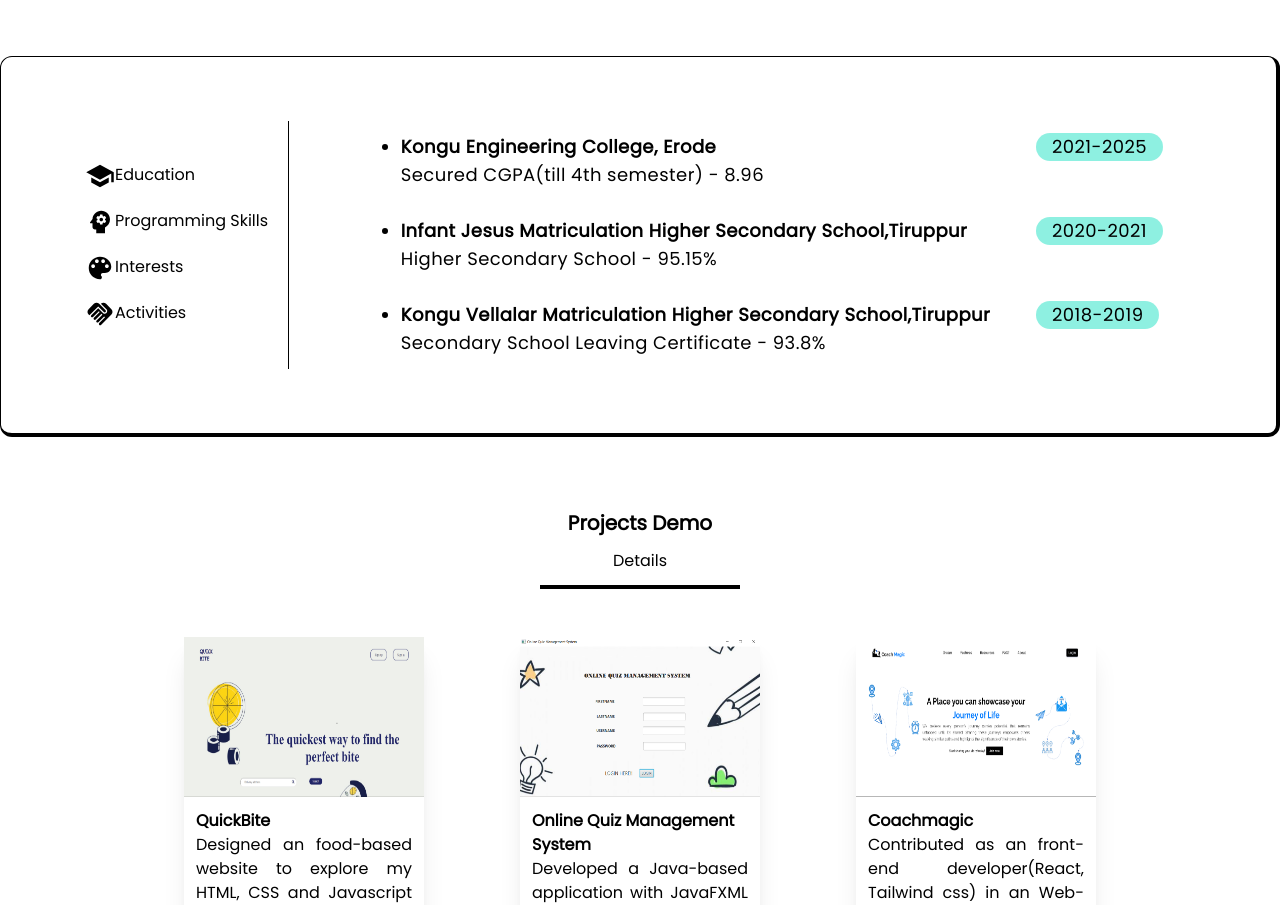
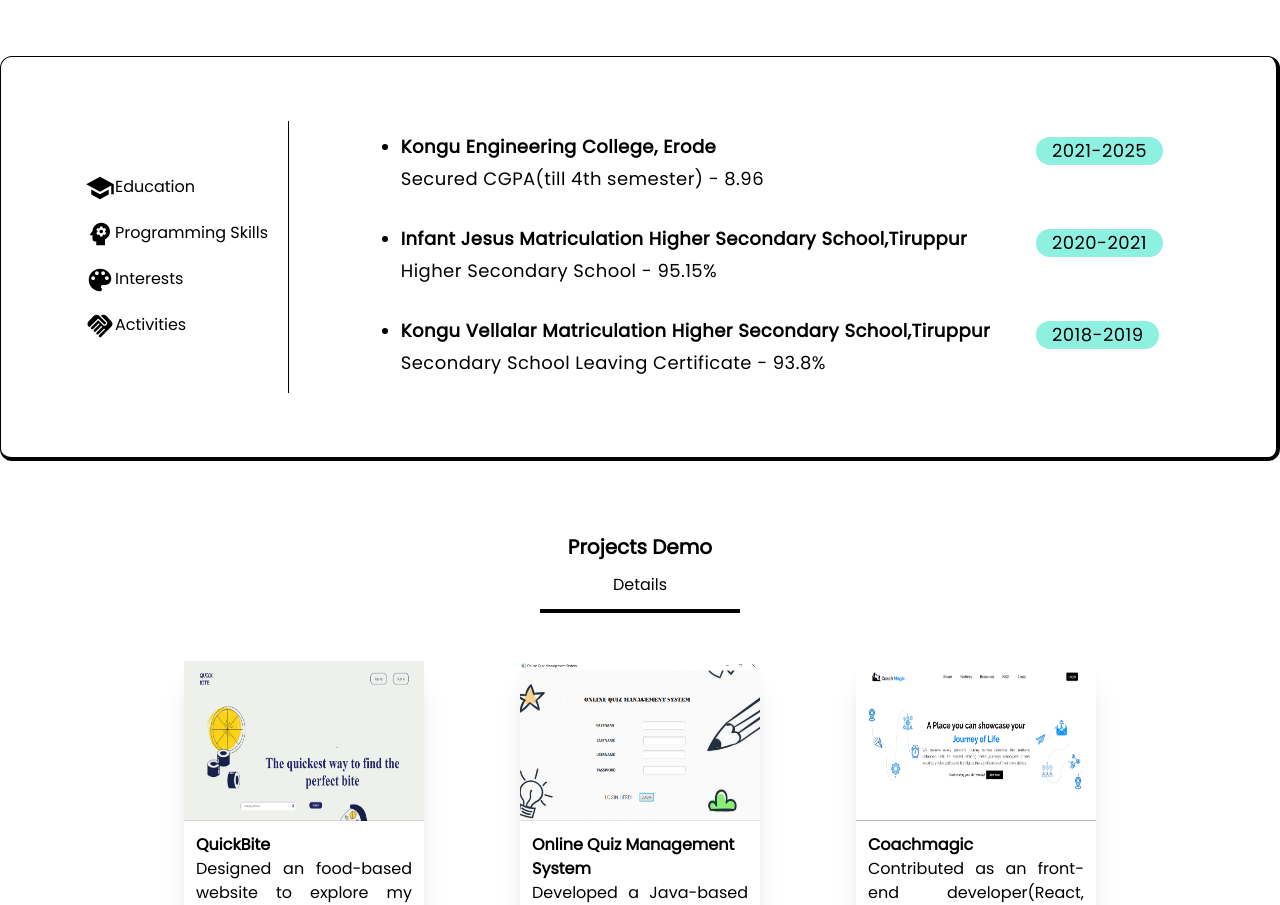
Before and after one commit to kiruthiyaashree/kiruthiyaashree.github.io, a React (Create React App) app: page / in a window 1280 px wide. Shown: the part 1280-2185 px from the top of the page. Built offline with nearby package versions, Linux system fonts and the light colour scheme.

Commit message:
spacing alignment

```diff
--- a/src/components/Education.js
+++ b/src/components/Education.js
@@ -5,30 +5,30 @@ export default function Education()
                             <ul className="list-disc  tracking-wide">
                                 <div className="md:grid md:grid-cols-[5fr_1fr]">
                                     <li >
-                                    <span className="font-bold">Kongu Engineering College, Erode </span>
-                                        <p className="">Secured CGPA(till 4th semester) - 8.96</p>
+                                    <span className="font-bold py-1">Kongu Engineering College, Erode </span>
+                                        <p className="py-1">Secured CGPA(till 4th semester) - 8.96</p>
                                     </li>
-                                    <div className="time_period">
+                                    <div className="time_period py-1">
                                     <p className="flex items-center rounded-full w-fit bg-teal-300/70 px-4">2021-2025</p>
                                     </div>
                                 </div>
                                 <br/>
                                 <div className="md:grid md:grid-cols-[5fr_1fr] ">
                                     <li >
-                                    <span className="font-bold">Infant Jesus Matriculation Higher Secondary School,Tiruppur</span>
-                                        <p >Higher Secondary School - 95.15%</p>
+                                    <span className="font-bold py-1">Infant Jesus Matriculation Higher Secondary School,Tiruppur</span>
+                                        <p className="py-1">Higher Secondary School - 95.15%</p>
                                     </li>
-                                    <div className="time_period">
+                                    <div className="time_period py-1">
                                     <p className="flex items-center rounded-full w-fit bg-teal-300/70 px-4">2020-2021</p>
                                     </div>
                                 </div>
                                 <br/>
                                 <div className="md:grid md:grid-cols-[5fr_1fr] ">
                                     <li>
-                                    <span className="font-bold">Kongu Vellalar Matriculation Higher Secondary School,Tiruppur</span>
-                                        <p>Secondary School Leaving Certificate - 93.8%</p>
+                                    <span className="font-bold py-1">Kongu Vellalar Matriculation Higher Secondary School,Tiruppur</span>
+                                        <p className="py-1">Secondary School Leaving Certificate - 93.8%</p>
                                     </li>
-                                    <div className="time_period">
+                                    <div className="time_period py-1">
                                     <p className="flex items-center rounded-full w-fit bg-teal-300/70 px-4">2018-2019</p>
                                     </div>
                                 </div>
```
